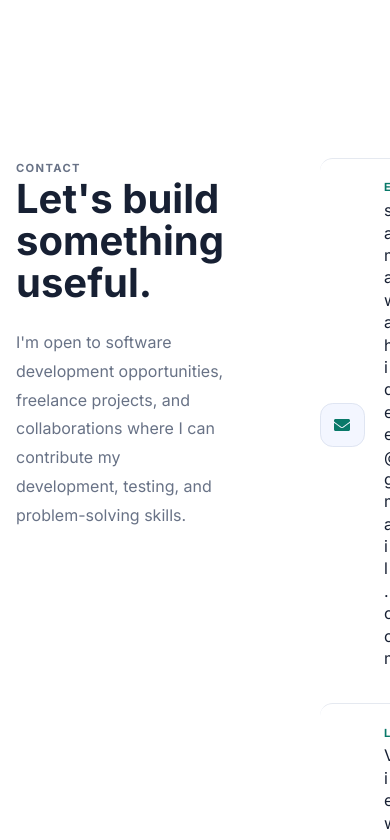
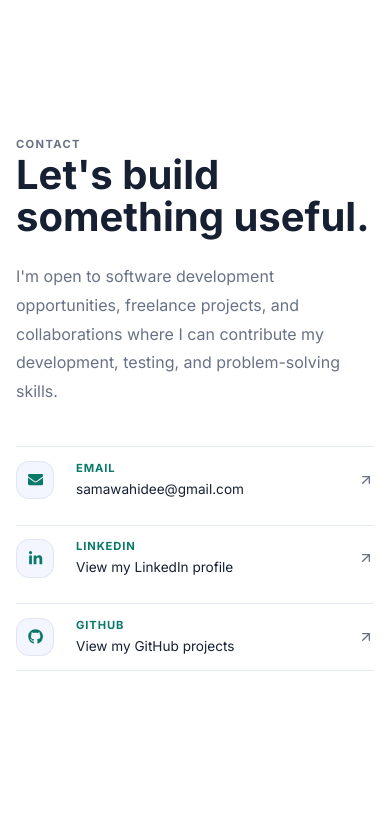
Before and after one commit to Sama-wahidee/Sama-wahidee-portfolio, a React (Vite) app: page / in a window 390 px wide. Shown: the part 8060-8900 px from the top of the page. After the commit the page ends 8795 px from the top, so only its background shows below. Built offline with nearby package versions, Linux system fonts and the light colour scheme.

Commit message:
CSS file

```diff
--- a/src/App.css
+++ b/src/App.css
@@ -579,7 +579,7 @@ a {
 .section-label {
   margin-bottom: 0.7rem;
 
-  color: #097969;
+  color: var(--accent-color);
 
   font-size: 0.8rem;
   font-weight: 700;
@@ -668,7 +668,7 @@ a {
 
   background: #eef2ff;
 
-  color: #097969;
+  color: var(--accent-color);
 
   font-size: 1.1rem;
   font-weight: 700;
@@ -725,10 +725,6 @@ a {
 
 
 /* =========================
-   PROJECT GALLERY
-========================= */
-
-/* =========================
    PROJECT IMAGE GALLERY
 ========================= */
 
@@ -768,7 +764,7 @@ a {
   padding: 0;
 
   border: 2px solid transparent;
-  border-radius: 0.5rem;
+  border-radius: 0.45rem;
 
   background: transparent;
 
@@ -776,9 +772,9 @@ a {
 
   overflow: hidden;
 
-  opacity: 0.6;
-
-  transition: all 0.2s ease;
+  opacity: 0.65;
+
+  transition: 0.2s ease;
 }
 
 .thumbnail-button:hover {
@@ -787,8 +783,7 @@ a {
 
 .thumbnail-button.active {
   opacity: 1;
-
-  border-color: #097969;
+  border-color: var(--accent-color);
 }
 
 .project-thumbnail {
@@ -802,30 +797,6 @@ a {
   border-radius: 0.35rem;
 }
 
-.thumbnail-button {
-  padding: 0;
-
-  border: 2px solid transparent;
-  border-radius: 0.45rem;
-
-  background: transparent;
-
-  cursor: pointer;
-
-  opacity: 0.65;
-
-  transition: 0.2s ease;
-}
-
-.thumbnail-button:hover {
-  opacity: 1;
-}
-
-.thumbnail-button.active {
-  opacity: 1;
-  border-color: #097969;
-}
-
 .thumbnail-button .project-thumbnail {
   width: 5.5rem;
   height: 4rem;
@@ -842,7 +813,7 @@ a {
 .project-thumbnail:hover,
 .project-thumbnail.active {
   opacity: 1;
-  border-color: #097969;
+  border-color: var(--accent-color);
 }
 
 
@@ -859,7 +830,7 @@ a {
 .project-number {
   margin-bottom: 0.8rem;
 
-  color: #097969;
+  color: var(--accent-color);
 
   font-size: 0.85rem;
   font-weight: 700;
@@ -975,7 +946,7 @@ a {
 }
 
 .project-features span {
-  color: #097969;
+  color: var(--accent-color);
 
   font-weight: 700;
 }
@@ -1029,7 +1000,7 @@ a {
 
   border: none;
 
-  color: #097969;
+  color: var(--accent-color);
 }
 
 .project-screenshots:hover {
@@ -1037,7 +1008,9 @@ a {
 }
 .project-second {
   margin-top: 3rem;
-}/* =========================
+}
+
+/* =========================
    PROJECT DEMO MODAL
 ========================= */
 
@@ -1110,6 +1083,7 @@ a {
 .demo-modal-close:hover {
   background: rgba(0, 0, 0, 0.9);
 }
+
 /* =========================================================
    MOBILE RESPONSIVE IMPROVEMENTS
    ========================================================= */
@@ -1121,10 +1095,6 @@ a {
     width: min(92%, 1200px);
   }
 
-  /* =========================
-     NAVBAR
-     ========================= */
-
   .navbar-container {
     min-height: 4.2rem;
     gap: 1rem;
@@ -1137,10 +1107,6 @@ a {
   .nav-cv {
     flex-shrink: 0;
   }
-
-  /* =========================
-     HERO
-     ========================= */
 
   .hero {
     min-height: auto;
@@ -1176,10 +1142,6 @@ a {
     padding: 1rem 0 2rem;
   }
 
-  /* =========================
-     SECTIONS
-     ========================= */
-
   .section {
     padding: 5rem 0;
   }
@@ -1187,19 +1149,11 @@ a {
   .section-heading {
     margin-bottom: 2.5rem;
   }
-
-  /* =========================
-     ABOUT
-     ========================= */
 
   .about-grid {
     grid-template-columns: 1fr;
     gap: 2.5rem;
   }
-
-  /* =========================
-     PROJECTS
-     ========================= */
 
   .project-featured {
     grid-template-columns: 1fr;
@@ -1221,10 +1175,6 @@ a {
     grid-template-columns: repeat(2, minmax(0, 1fr));
   }
 
-  /* =========================
-     DEMO MODAL
-     ========================= */
-
   .demo-modal {
     padding: 1rem;
   }
@@ -1245,10 +1195,6 @@ a {
 
 @media (max-width: 600px) {
 
-  /* =========================
-     GLOBAL
-     ========================= */
-
   html {
     overflow-x: hidden;
   }
@@ -1260,10 +1206,6 @@ a {
   .container {
     width: calc(100% - 2rem);
   }
-
-  /* =========================
-     NAVBAR
-     ========================= */
 
   .navbar-container {
     min-height: 4rem;
@@ -1281,10 +1223,6 @@ a {
     white-space: nowrap;
   }
 
-  /* =========================
-     HERO
-     ========================= */
-
   .hero {
     padding: 3.5rem 0 4rem;
   }
@@ -1330,10 +1268,6 @@ a {
     font-size: 0.78rem;
   }
 
-  /* =========================
-     HERO IMAGE
-     ========================= */
-
   .hero-image {
     min-height: 21rem;
     padding: 0;
@@ -1355,10 +1289,6 @@ a {
     font-size: 0.8rem;
   }
 
-  /* =========================
-     SECTIONS
-     ========================= */
-
   .section {
     padding: 4rem 0;
   }
@@ -1381,10 +1311,6 @@ a {
     line-height: 1.7;
   }
 
-  /* =========================
-     ABOUT
-     ========================= */
-
   .about-grid {
     gap: 2rem;
   }
@@ -1402,10 +1328,6 @@ a {
   .about-card {
     padding: 1.1rem;
   }
-
-  /* =========================
-     PROJECT CARD
-     ========================= */
 
   .project-featured {
     gap: 2rem;
@@ -1416,10 +1338,6 @@ a {
   .project-second {
     margin-top: 2rem;
   }
-
-  /* =========================
-     PROJECT GALLERY
-     ========================= */
 
   .project-gallery {
     width: 100%;
@@ -1439,7 +1357,6 @@ a {
     margin-top: 0.7rem;
     padding-bottom: 0.5rem;
 
-    /* smoother horizontal scrolling */
     scrollbar-width: thin;
     -webkit-overflow-scrolling: touch;
   }
@@ -1452,10 +1369,6 @@ a {
     width: 4.7rem;
     height: 3.3rem;
   }
-
-  /* =========================
-     PROJECT CONTENT
-     ========================= */
 
   .project-number {
     margin-bottom: 0.6rem;
@@ -1486,19 +1399,11 @@ a {
     line-height: 1.75;
   }
 
-  /* =========================
-     ROLE
-     ========================= */
-
   .project-role {
     margin-bottom: 1.1rem;
     font-size: 0.8rem;
   }
 
-  /* =========================
-     TECHNOLOGIES
-     ========================= */
-
   .project-technologies {
     gap: 0.4rem;
     margin-bottom: 1.3rem;
@@ -1508,10 +1413,6 @@ a {
     padding: 0.4rem 0.6rem;
     font-size: 0.65rem;
   }
-
-  /* =========================
-     FEATURES
-     ========================= */
 
   .project-features {
     grid-template-columns: 1fr;
@@ -1524,10 +1425,6 @@ a {
     line-height: 1.5;
   }
 
-  /* =========================
-     PROJECT ACTIONS
-     ========================= */
-
   .project-actions {
     width: 100%;
     gap: 0.8rem;
@@ -1542,10 +1439,6 @@ a {
     padding: 0.7rem 0.9rem;
   }
 
-  /* =========================
-     DEMO MODAL
-     ========================= */
-
   .demo-modal {
     padding: 0.6rem;
   }
@@ -1641,6 +1534,7 @@ a {
     font-size: 0.62rem;
   }
 }
+
 /* =========================
    PROJECT IMAGE FULLSCREEN
 ========================= */
@@ -1965,7 +1859,9 @@ a {
   border-color: var(--accent-color);
 
   transform: translateY(-2px);
-}/* =========================
+}
+
+/* =========================
    EXPERIENCE
 ========================= */
 
@@ -2068,6 +1964,11 @@ a {
 
   color: var(--text-secondary);
 }
+
+/* =========================
+   EDUCATION
+========================= */
+
 .education-item {
   display: grid;
   grid-template-columns: 4rem 1fr;
@@ -2139,6 +2040,7 @@ a {
   border-radius: 999px;
   font-size: 0.8rem;
 }
+
 .education-courses {
   margin-top: 3rem;
 }
@@ -2174,6 +2076,94 @@ a {
   font-size: 0.9rem;
   color: var(--text-secondary);
 }
+
+@media (max-width: 700px) {
+  .education-item {
+    grid-template-columns: 2rem 1fr;
+    gap: 0.8rem;
+    margin-top: 2rem;
+    padding-bottom: 2.5rem;
+  }
+
+  .education-header {
+    gap: 0.8rem;
+  }
+
+  .education-header h3 {
+    font-size: 1.55rem;
+  }
+
+  .education-university {
+    font-size: 0.88rem;
+    line-height: 1.5;
+  }
+
+  .education-date {
+    font-size: 0.82rem;
+  }
+
+  .education-description {
+    margin: 1.3rem 0;
+    font-size: 0.9rem;
+    line-height: 1.7;
+  }
+
+  .education-courses {
+    margin-top: 2rem;
+  }
+
+  .education-course-list {
+    grid-template-columns: 1fr;
+    gap: 0;
+  }
+
+  .education-course {
+    padding: 1.1rem 0;
+  }
+
+  .education-course h4 {
+    font-size: 0.92rem;
+  }
+
+  .education-course p {
+    font-size: 0.84rem;
+  }
+
+  .experience-item {
+    grid-template-columns: 2rem 1fr;
+    gap: 0.35rem 0.8rem;
+    padding: 2rem 0;
+  }
+
+  .experience-number {
+    grid-column: 1;
+    grid-row: 1;
+  }
+
+  .experience-period {
+    grid-column: 2;
+    grid-row: 1;
+  }
+
+  .experience-content {
+    grid-column: 2;
+    grid-row: 2;
+  }
+
+  .experience-content h3 {
+    font-size: 1.4rem;
+  }
+
+  .experience-description {
+    font-size: 0.9rem;
+    line-height: 1.7;
+  }
+}
+
+/* =========================
+   CONTACT — CONSOLIDATED (single source of truth, no duplicates)
+========================= */
+
 .contact-wrapper {
   display: grid;
   grid-template-columns: 1fr 1fr;
@@ -2202,181 +2192,16 @@ a {
   display: flex;
   flex-direction: column;
   gap: 1rem;
-}
-
-.contact-link {
   width: 100%;
-  min-width: 0;
-
-  display: flex;
-  align-items: center;
-  gap: 1rem;
-
-  padding: 1rem;
-  box-sizing: border-box;
-}
-
-.contact-icon {
-  flex: 0 0 2.8rem;
-  width: 2.8rem;
-  height: 2.8rem;
-
-  display: flex;
-  align-items: center;
-  justify-content: center;
-
-  border: 1px solid #dfe5f2;
-  border-radius: 0.8rem;
-  background: #f3f6ff;
-  color: var(--accent-color);
-
-  font-size: 1.1rem;
-}
-
-.contact-info {
-  flex: 1;
-  min-width: 0;
-}
-
-.contact-label,
-.contact-value {
-  display: block;
-}
-
-.contact-value {
-  overflow-wrap: anywhere;
-  word-break: break-word;
-}
-
-.contact-arrow {
-  flex: 0 0 auto;
-}
-
-/* Mobile responsiveness */
-@media (max-width: 600px) {
-  .contact-details {
-    width: 100%;
-    gap: 0.75rem;
-  }
-
-  .contact-link {
-    gap: 0.75rem;
-    padding: 0.85rem;
-    border-radius: 0.8rem;
-  }
-
-  .contact-icon {
-    flex: 0 0 2.4rem;
-    width: 2.4rem;
-    height: 2.4rem;
-    font-size: 0.95rem;
-  }
-
-  .contact-label {
-    font-size: 0.7rem;
-    letter-spacing: 0.08em;
-  }
-
-  .contact-value {
-    font-size: 0.85rem;
-    line-height: 1.4;
-  }
-
-  .contact-arrow {
-    width: 1rem;
-    height: 1rem;
-  }
-}
-
-/* Extra-small phones */
-@media (max-width: 380px) {
-  .contact-link {
-    gap: 0.6rem;
-    padding: 0.7rem;
-  }
-
-  .contact-icon {
-    flex-basis: 2.1rem;
-    width: 2.1rem;
-    height: 2.1rem;
-    font-size: 0.85rem;
-  }
-
-  .contact-value {
-    font-size: 0.75rem;
-  }
-
-  .contact-arrow {
-    display: none;
-  }
-}
-
-.contact-icon {
-  width: 2.8rem;
-  height: 2.8rem;
-
-  display: flex;
-  align-items: center;
-  justify-content: center;
-
-  border: 1px solid #dfe5f2;
-  border-radius: 0.8rem;
-
-  background: #f3f6ff;
-  color: var(--accent-color);
-
-  font-size: 1.1rem;
-
-  transition:
-    background 0.25s ease,
-    color 0.25s ease,
-    transform 0.25s ease;
-}
-
-.contact-link:hover .contact-icon {
-  background: var(--accent-color);
-  color: white;
-  transform: rotate(-5deg);
-}
-
-.contact-info {
-  min-width: 0;
-
-  display: flex;
-  flex-direction: column;
-  gap: 0.3rem;
-}
-
-.contact-value {
-  overflow-wrap: anywhere;
-}
-
-.contact-arrow {
-  color: var(--text-secondary);
-  transition:
-    color 0.25s ease,
-    transform 0.25s ease;
-}
-
-.contact-link:hover .contact-arrow {
-  color: var(--accent-color);
-  transform: translate(0.15rem, -0.15rem);
-}
-
-@media (max-width: 600px) {
-  .contact-icon {
-    width: 2.5rem;
-    height: 2.5rem;
-    font-size: 1rem;
-  }
-}
-@media (max-width: 700px) {
+}
 
 .contact-link {
   display: grid;
   grid-template-columns: 3rem 1fr auto;
   align-items: center;
   gap: 1rem;
+  width: 100%;
+  min-width: 0;
 
   padding: 1.35rem 0;
 
@@ -2402,6 +2227,7 @@ a {
 .contact-icon {
   width: 2.8rem;
   height: 2.8rem;
+  flex: 0 0 2.8rem;
 
   display: flex;
   align-items: center;
@@ -2412,6 +2238,8 @@ a {
 
   background: #f3f6ff;
   color: var(--accent-color);
+
+  font-size: 1.1rem;
 
   transition:
     background 0.25s ease,
@@ -2444,11 +2272,14 @@ a {
   min-width: 0;
 
   font-size: 1rem;
-  overflow-wrap: anywhere;
+  overflow-wrap: break-word;
+  word-break: break-word;
 }
 
 .contact-arrow {
+  flex: 0 0 auto;
   color: var(--text-secondary);
+
   transition:
     color 0.25s ease,
     transform 0.25s ease;
@@ -2459,86 +2290,67 @@ a {
   transform: translate(0.15rem, -0.15rem);
 }
 
-
-
-  .education-item {
-    grid-template-columns: 2rem 1fr;
-    gap: 0.8rem;
-    margin-top: 2rem;
-    padding-bottom: 2.5rem;
-  }
-
-  .education-header {
-    gap: 0.8rem;
-  }
-
-  .education-header h3 {
-    font-size: 1.55rem;
-  }
-
-  .education-university {
-    font-size: 0.88rem;
-    line-height: 1.5;
-  }
-
-  .education-date {
-    font-size: 0.82rem;
-  }
-
-  .education-description {
-    margin: 1.3rem 0;
-    font-size: 0.9rem;
-    line-height: 1.7;
-  }
-
-  .education-courses {
-    margin-top: 2rem;
-  }
-
-  .education-course-list {
+/* Contact — tablets/phones: stack intro above the contact links */
+@media (max-width: 700px) {
+  .contact-wrapper {
     grid-template-columns: 1fr;
-    gap: 0;
-  }
-
-  .education-course {
-    padding: 1.1rem 0;
-  }
-
-  .education-course h4 {
-    font-size: 0.92rem;
-  }
-
-  .education-course p {
-    font-size: 0.84rem;
-  }
-
-  .experience-item {
-    grid-template-columns: 2rem 1fr;
-    gap: 0.35rem 0.8rem;
-    padding: 2rem 0;
-  }
-
-  .experience-number {
-    grid-column: 1;
-    grid-row: 1;
-  }
-
-  .experience-period {
-    grid-column: 2;
-    grid-row: 1;
-  }
-
-  .experience-content {
-    grid-column: 2;
-    grid-row: 2;
-  }
-
-  .experience-content h3 {
-    font-size: 1.4rem;
-  }
-
-  .experience-description {
-    font-size: 0.9rem;
-    line-height: 1.7;
-  }
-}
+    gap: 2.5rem;
+    margin-top: 2.5rem;
+  }
+
+  .contact-intro {
+    max-width: 100%;
+  }
+}
+
+/* Contact — phones: tighten spacing */
+@media (max-width: 600px) {
+  .contact-details {
+    gap: 0.75rem;
+  }
+
+  .contact-link {
+    gap: 0.75rem;
+    padding: 0.85rem 0;
+  }
+
+  .contact-icon {
+    width: 2.4rem;
+    height: 2.4rem;
+    flex: 0 0 2.4rem;
+    font-size: 0.95rem;
+  }
+
+  .contact-label {
+    font-size: 0.7rem;
+    letter-spacing: 0.08em;
+  }
+
+  .contact-value {
+    font-size: 0.85rem;
+    line-height: 1.4;
+  }
+}
+
+/* Contact — very small phones: hide the arrow, tighten further */
+@media (max-width: 380px) {
+  .contact-link {
+    gap: 0.6rem;
+    padding: 0.7rem 0;
+  }
+
+  .contact-icon {
+    width: 2.1rem;
+    height: 2.1rem;
+    flex: 0 0 2.1rem;
+    font-size: 0.85rem;
+  }
+
+  .contact-value {
+    font-size: 0.75rem;
+  }
+
+  .contact-arrow {
+    display: none;
+  }
+}
```
